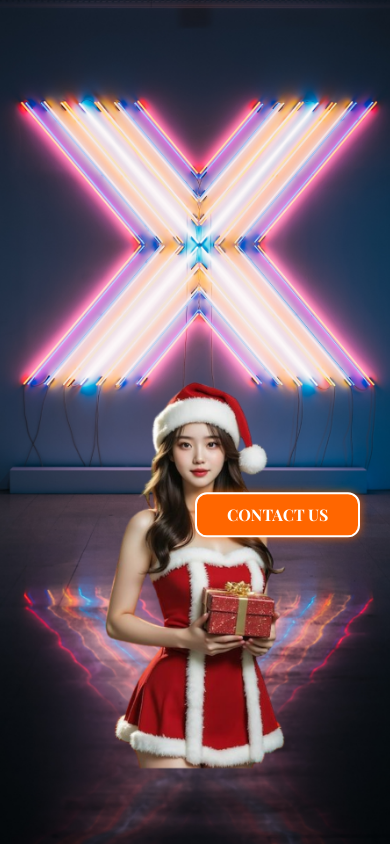
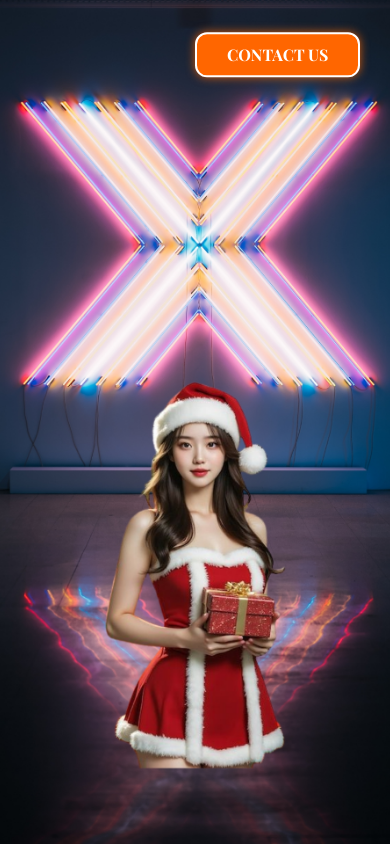
Before and after one commit to Tmix98/AZTimex, a plain HTML site: page index.html in a window 390 px wide. Drawn offline with nearby package versions, Linux system fonts and the light colour scheme.

Commit message:
Update index.html

```diff
--- a/index.html
+++ b/index.html
@@ -69,7 +69,7 @@
    .mobile-btn {
       display: none;
       position: absolute;
-      top: 500px;
+      top: 40px;
       left: 50%;
       transform: translateX(-20%);
       padding: 10px 30px;
```
